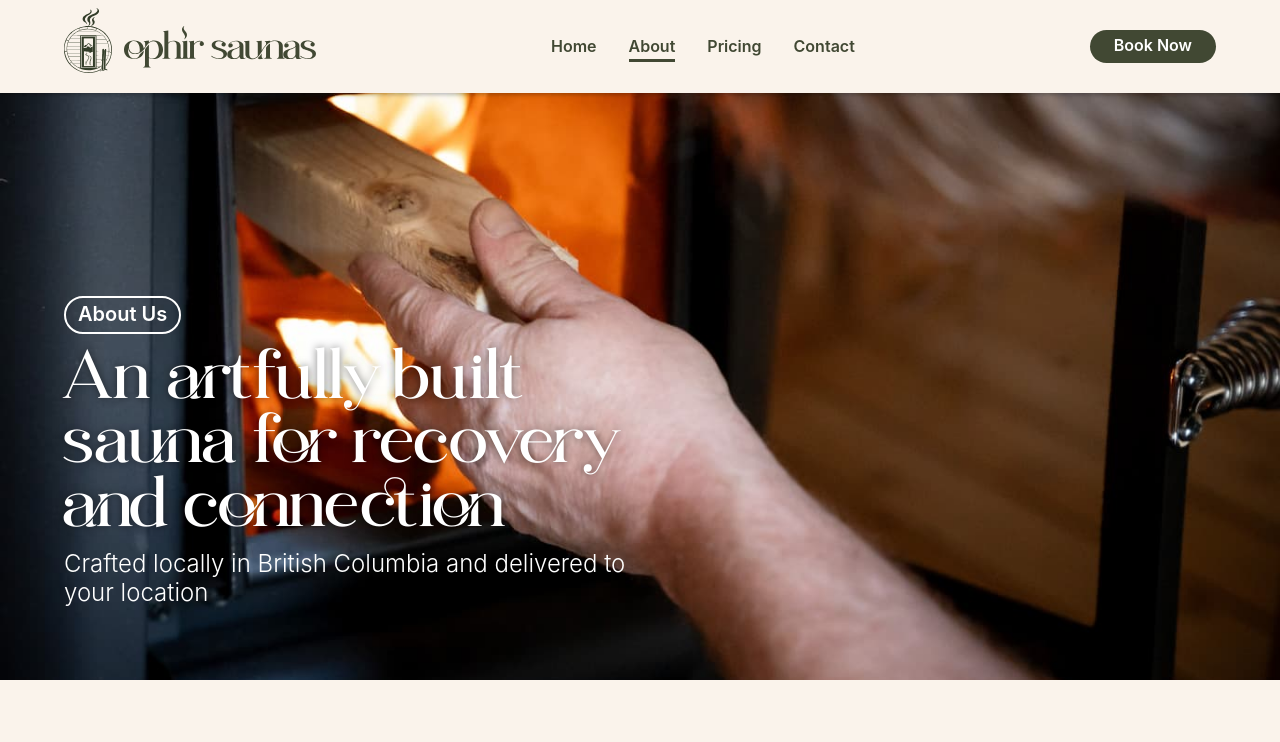
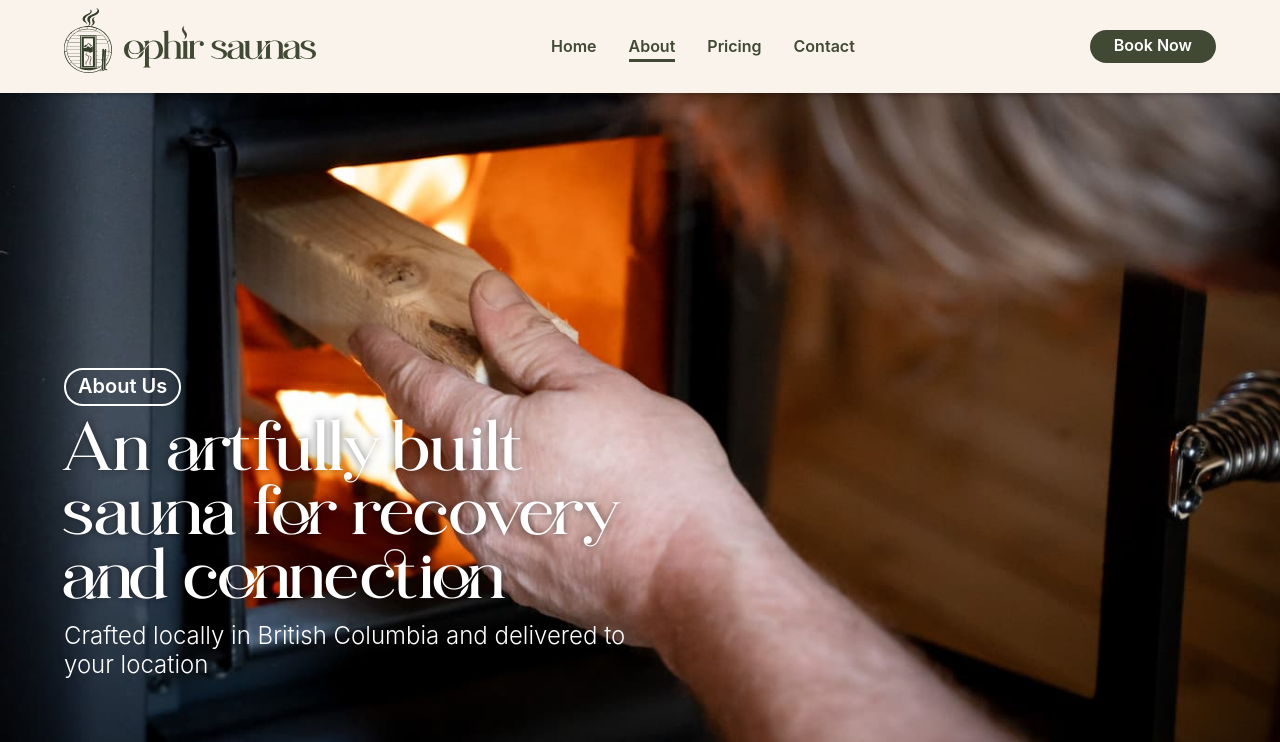
Before and after one commit to PullRequestTimeout/ophir-saunas, a SvelteKit app: page /about in a window 1280 px wide. Shown: the top 742 px of the page. Built offline with nearby package versions, Linux system fonts and the light colour scheme.

Commit message:
:rocket: More finishig touches

```diff
--- a/src/routes/+page.svelte
+++ b/src/routes/+page.svelte
@@ -16,7 +16,8 @@
 	<style>
 		section.hero {
 			background: url(/assets/video/10.jpg) center/cover no-repeat;
-			height: calc(var(--vh) * 100);
+			height: calc(var(--vh) * 100 - 4.5rem);
+			margin-top: 4.5rem;
 		}
 	</style>
 </svelte:head>
--- a/static/global.css
+++ b/static/global.css
@@ -294,8 +294,9 @@ section.hero {
 	position: relative;
 	display: flex;
 	align-items: flex-end;
-	height: 100vh;
-	height: calc(var(--vh) * 100);
+	height: 85vh;
+	height: calc(var(--vh) * 85);
+	margin-top: 4.5rem;
 }
 
 div.hero-text {
```
